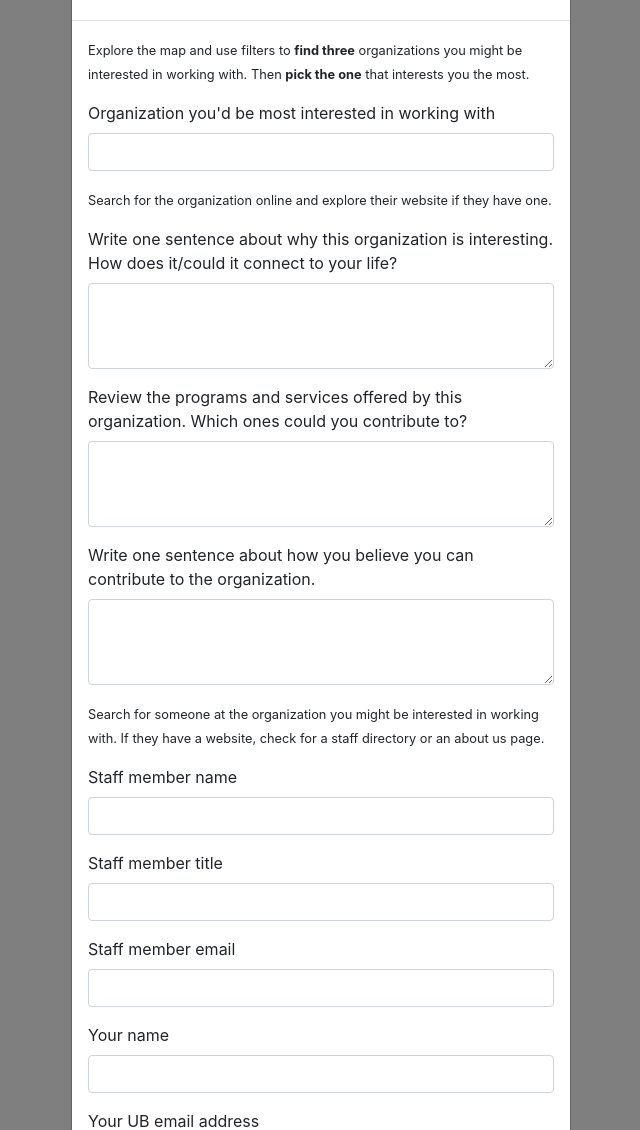
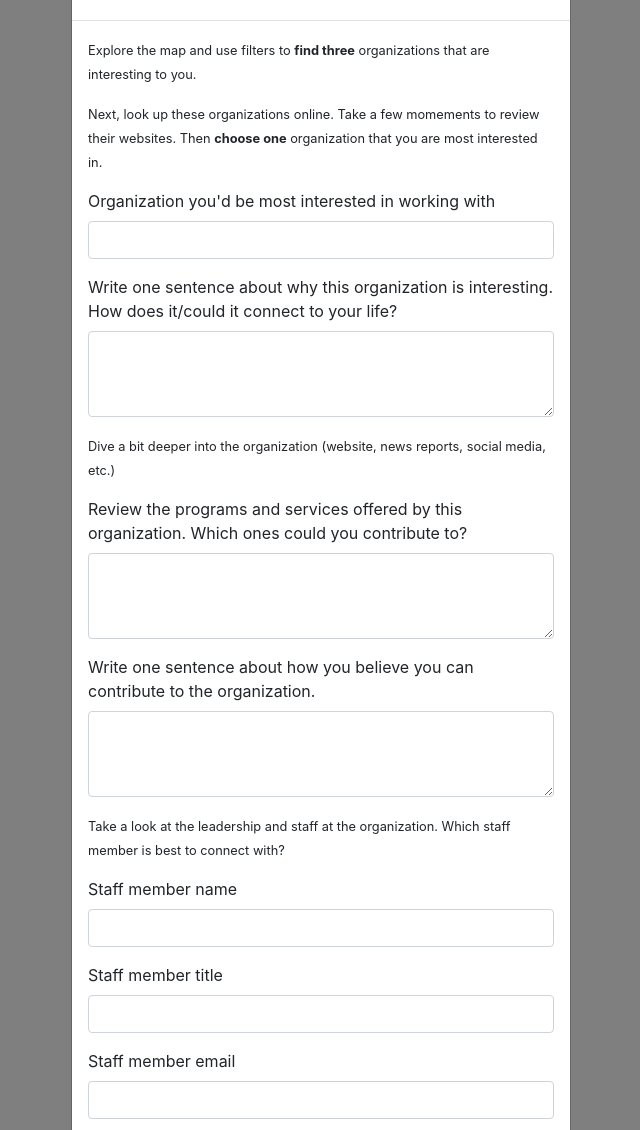
Before and after one commit to mpbrown/buffalo-community-engagement-map, a Django app: template map/templates/base.html in a window 1280 px wide, after a click on "Form". Shown: the part 71-1201 px from the top of the page, without its empty margins (319-959 px from the left). Run offline with Django 3.2, Linux system fonts and the light colour scheme; the template is opened without the code that fills it, so the values that code supplies are empty; some libraries are stand-ins or nearby versions.

Commit message:
Update formModal.html

```diff
--- a/map/templates/formModal.html
+++ b/map/templates/formModal.html
@@ -15,21 +15,23 @@
             {% csrf_token %}
         <div class="modal-body" id="app">
           <div>
-            <p><small>Explore the map and use filters to <b>find three</b> organizations you might be interested in working with. Then <b>pick the one</b> that interests you the most.</small></p>
+            <p><small>Explore the map and use filters to <b>find three</b> organizations that are interesting to you.</small></p>
+            <p><small>Next, look up these organizations online. Take a few momements to review their websites. Then <b>choose one</b> organization that you are most interested in.</small></p>
           </div>
                 <div class="form-group">
                     <label for="id_organization_name">Organization you&#x27;d be most interested in working with</label>
                     <input type="text" name="organization_name" class="form-control" title="" required id="id_organization_name"
                     @input="updateForm('id_organization_name', $event.target.value)" :value="form.id_organization_name">
                 </div>
-                <div>
-                  <p><small>Search for the organization online and explore their website if they have one.</small></p>
-                </div>
                 <div class="form-group">
                     <label for="id_why_interesting">Write one sentence about why this organization is interesting. How does it/could it connect to your life?</label>
                     <textarea name="why_interesting" cols="40" rows="3" class="form-control" title="" required id="id_why_interesting"
                     @input="updateForm('id_why_interesting', $event.target.value)" :value="form.id_why_interesting"></textarea>
                 </div>
+                <div>
+                  <p><small>Dive a bit deeper into the organization (website, news reports, social media, etc.)</small></p>
+                </div>
+
                 <div class="form-group">
                     <label for="id_services">Review the programs and services offered by this organization. Which ones could you contribute to?</label>
                     <textarea name="services" cols="40" rows="3" class="form-control" title="" required id="id_services"
@@ -41,7 +43,7 @@
                     @input="updateForm('id_contribute', $event.target.value)" :value="form.id_contribute"></textarea>
                 </div>
                 <div>
-                  <p><small>Search for someone at the organization you might be interested in working with. If they have a website, check for a staff directory or an about us page.</small></p>
+                  <p><small>Take a look at the leadership and staff at the organization. Which staff member is best to connect with?</small></p>
                 </div>
                 <div class="form-group">
                     <label for="id_staff_member_name">Staff member name</label>
```
